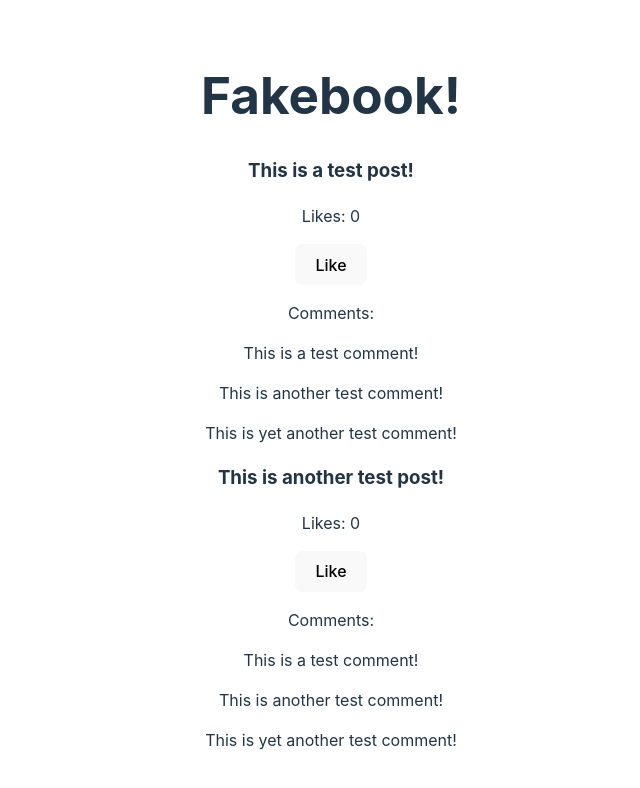
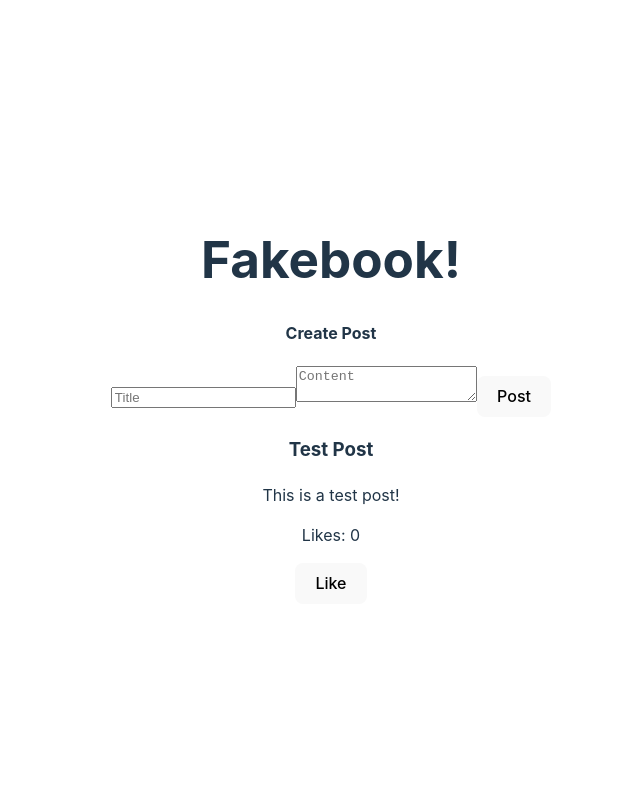
Before and after one commit to mminutes/social-media-app, a React (Vite) app: page / in a window 1280 px wide. Shown: the top 788 px of the page, without its empty margins (309-949 px from the left). Built offline with nearby package versions, Linux system fonts and the light colour scheme.

Commit message:
added CreatePostForm and Feed components for posting and displaying content

```diff
--- a/src/App.jsx
+++ b/src/App.jsx
@@ -1,20 +1,30 @@
 import React from 'react';
+import Feed from './components/Feed';
+import CreatePostForm from './components/CreatePostForm';
 import Post from './components/Post';
-import './App.css'
+import {useState} from 'react';
+import './App.css';
+
 
 function App() {
+
+  const [posts, setPosts] = useState([]);
+  const [postId, setPostId] = useState(0);
+
+  const handleNewPost = (newPost) => {
+    const newPostId = { ...newPost, id: postId };
+    setPostId(postId + 1);
+    setPosts([...posts, newPostId]);
+  };
 
   return (
     <div>
       <h1>Fakebook!</h1>
-      {/* CreatePostForm */}
-      {/* Feed */}
-
-      <Post content="This is a test post!" />
-      <Post content="This is another test post!" />
-
+      <CreatePostForm onNewPost={handleNewPost} />
+      <Feed posts={posts} />
+      <Post title="Test Post" content="This is a test post!" />
     </div>
-  )
+  );
 }
 
-export default App
+export default App;
--- /dev/null
+++ b/src/components/CreatePostForm.jsx
@@ -0,0 +1,37 @@
+import React, { useState } from 'react';
+
+function CreatePostForm({ onNewPost }) {
+  const [title, setTitle] = useState('');
+  const [content, setContent] = useState('');
+
+  const handleSubmit = (e) => {
+    e.preventDefault();
+    onNewPost({ title, content });
+    setTitle('');
+    setContent('');
+  }
+
+  return (
+    <div className="create-post-form">
+      <h4>Create Post</h4>
+      <form onSubmit={handleSubmit}>
+        <input
+          required
+          type="text"
+          placeholder="Title"
+          value={title}
+          onChange={(e) => setTitle(e.target.value)}
+          />
+        <textarea
+          required
+          value={content}
+          onChange={(e) => setContent(e.target.value)}
+          placeholder="Content"
+        ></textarea>
+        <button type="submit">Post</button>
+      </form>
+    </div>
+  );
+}
+
+export default CreatePostForm;
--- /dev/null
+++ b/src/components/Feed.jsx
@@ -0,0 +1,17 @@
+import React from 'react';
+import Post from './Post';
+
+function Feed({ posts }) {
+
+  const reversedPosts = [...posts].reverse();
+
+  return (
+    <div>
+      {reversedPosts.map((post) => (
+        <Post key={post.id} content={post.content} title={post.title} />
+      ))}
+    </div>
+  );
+}
+
+export default Feed;
--- a/src/components/Post.jsx
+++ b/src/components/Post.jsx
@@ -1,26 +1,20 @@
 import React, { useState } from 'react';
 
-import Comment from './Comment';
-
-function Post(props){
-
+function Post({ title, content}) {
   const [likes, setLikes] = useState(0);
 
-    function handleLike(){
+  function handleLike() {
     setLikes(likes + 1);
   }
 
-    return(
+  return (
     <div>
-            <h3>{props.content}</h3>
+      <h3>{title}</h3>
+      <p>{content}</p>
       <p>Likes: {likes}</p>
       <button onClick={handleLike}>Like</button>
-            <p>Comments:</p>
-            <Comment content="This is a test comment!" />
-            <Comment content="This is another test comment!" />
-            <Comment content="This is yet another test comment!" />
     </div>
-    )
+  );
 }
 
-export default Post
+export default Post;
```
Lines whose indentation alone changed are shown as unchanged.
